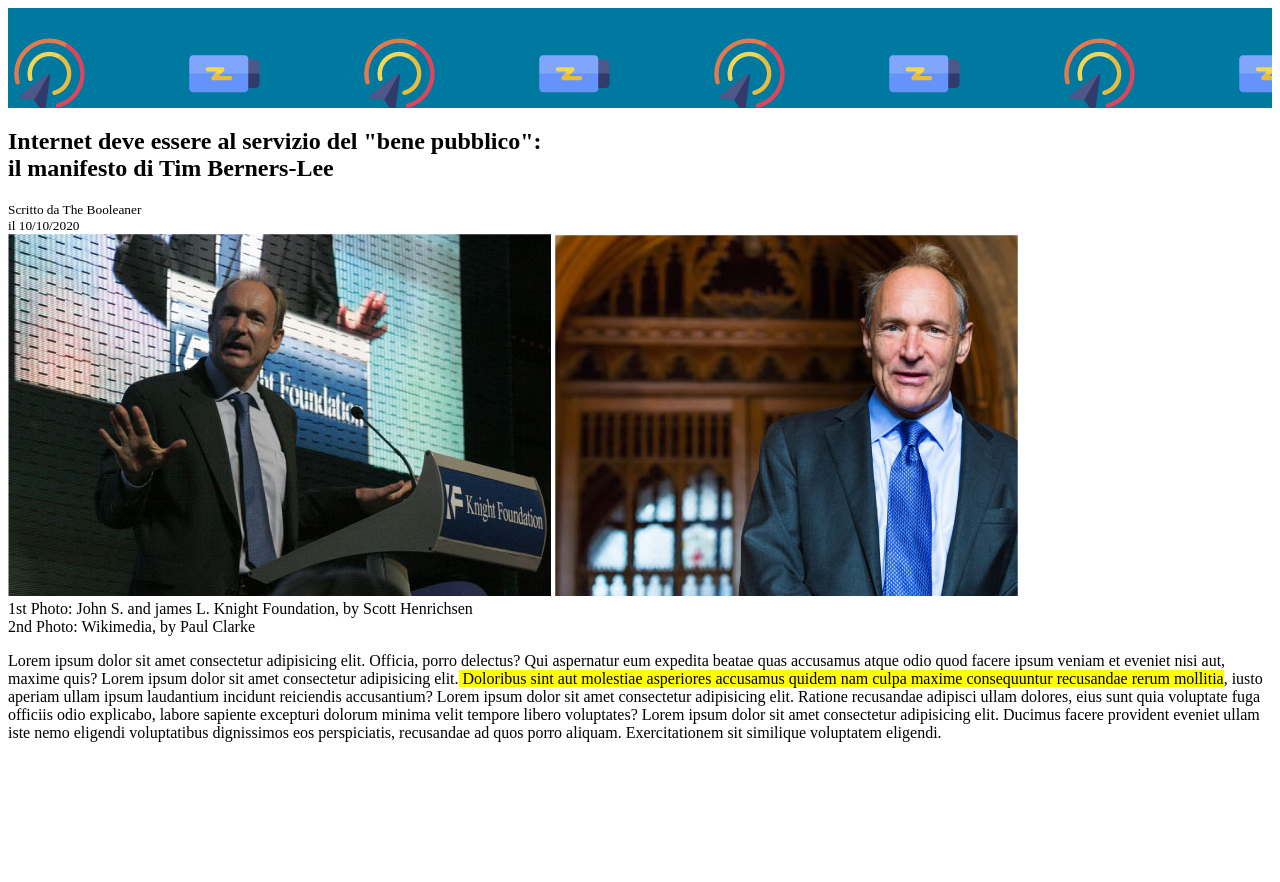
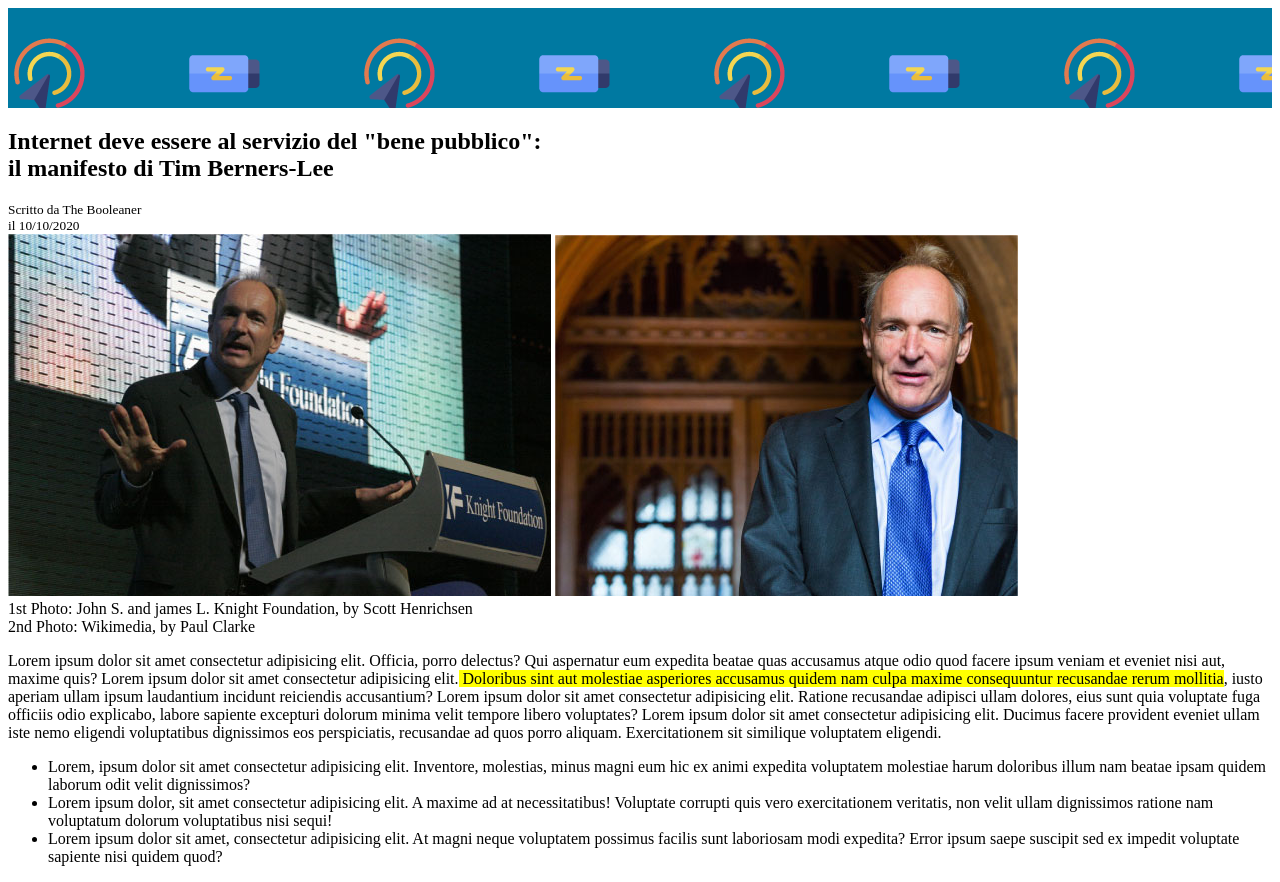
Before and after one commit to MatteoGaloni/html-css-booleaner, a plain HTML site: page index.html in a window 1280 px wide. Before the commit the page ends 800 px from the top, so only its background shows below. Drawn offline with Linux system fonts and the light colour scheme.

Commit message:
feat(main): add ul

```diff
--- a/index.html
+++ b/index.html
@@ -33,6 +33,11 @@
 
         <section>
             <p>Lorem ipsum dolor sit amet consectetur adipisicing elit. Officia, porro delectus? Qui aspernatur eum expedita beatae quas accusamus atque odio quod facere ipsum veniam et eveniet nisi aut, maxime quis? Lorem ipsum dolor sit amet consectetur adipisicing elit.<mark> Doloribus sint aut molestiae asperiores accusamus quidem nam culpa maxime consequuntur recusandae rerum mollitia</mark>, iusto aperiam ullam ipsum laudantium incidunt reiciendis accusantium? Lorem ipsum dolor sit amet consectetur adipisicing elit. Ratione recusandae adipisci ullam dolores, eius sunt quia voluptate fuga officiis odio explicabo, labore sapiente excepturi dolorum minima velit tempore libero voluptates? Lorem ipsum dolor sit amet consectetur adipisicing elit. Ducimus facere provident eveniet ullam iste nemo eligendi voluptatibus dignissimos eos perspiciatis, recusandae ad quos porro aliquam. Exercitationem sit similique voluptatem eligendi.</p>
+            <ul>
+                <li>Lorem, ipsum dolor sit amet consectetur adipisicing elit. Inventore, molestias, minus magni eum hic ex animi expedita voluptatem molestiae harum doloribus illum nam beatae ipsam quidem laborum odit velit dignissimos?</li>
+                <li>Lorem ipsum dolor, sit amet consectetur adipisicing elit. A maxime ad at necessitatibus! Voluptate corrupti quis vero exercitationem veritatis, non velit ullam dignissimos ratione nam voluptatum dolorum voluptatibus nisi sequi!</li>
+                <li>Lorem ipsum dolor sit amet, consectetur adipisicing elit. At magni neque voluptatem possimus facilis sunt laboriosam modi expedita? Error ipsum saepe suscipit sed ex impedit voluptate sapiente nisi quidem quod?</li>
+            </ul>
         </section>
 
     </main>
```
